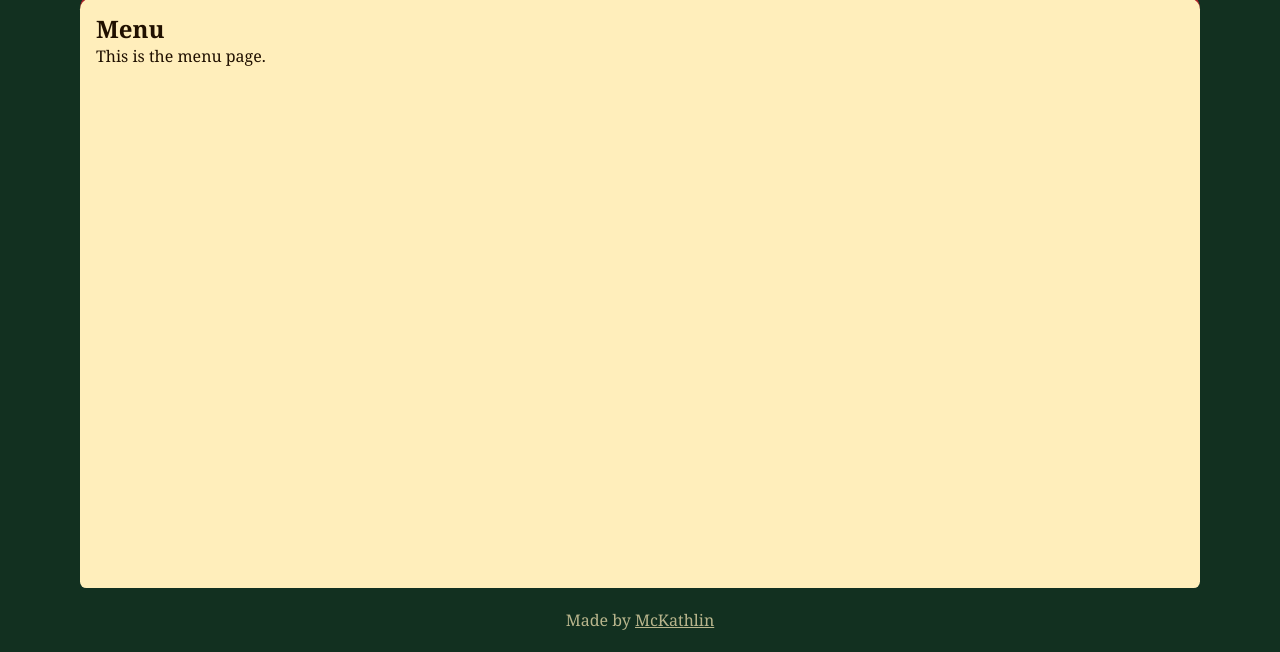
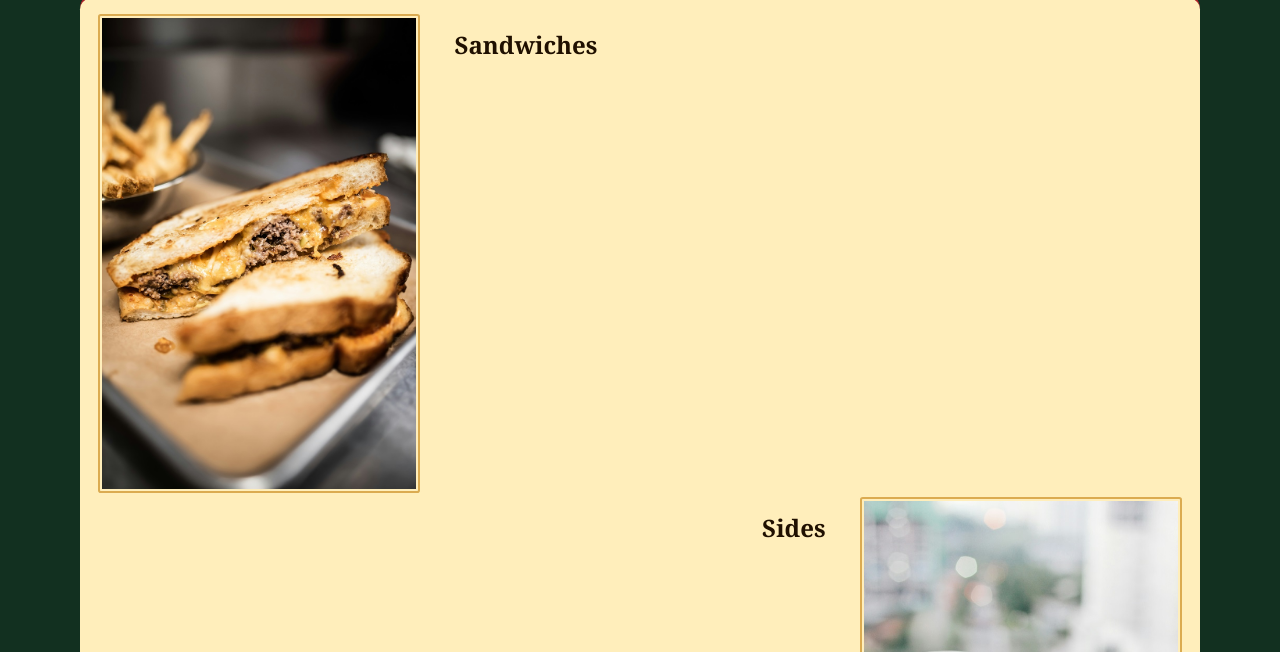
Before and after one commit to McKathlin/odin-restaurant, a website built with webpack: page src/template.html in a window 1280 px wide. Both pictures are taken after a click on the button "Menu". Shown: the part 145-797 px from the top of the page. Built offline with nearby package versions, Linux system fonts and the light colour scheme.

Commit message:
Place menu photos and headings

```diff
--- a/src/render-menu.js
+++ b/src/render-menu.js
@@ -1,9 +1,46 @@
 import doc from "./lib/doc.js";
+import lorem from "./lib/lorem.js";
+
+import sandwichImage from "./img/roast-beef-sandwich.jpg";
+import saladImage from "./img/berry-fruit-salad.jpg";
+import cocoaImage from "./img/hot-cocoa.jpg";
+import pieImage from "./img/plum-pie.jpg";
 
 function render(contentNode) {
     contentNode.append(
-        doc.h2("Menu"),
-        doc.p("This is the menu page."),
+        doc.make(".section", [
+            doc.img({ src: sandwichImage }),
+            doc.make(".text-block", [
+                doc.make("h2.left", "Sandwiches"),
+            ]),
+        ]),
+    );
+
+    contentNode.append(
+        doc.make(".section", [
+            doc.make(".text-block", [
+                doc.make("h2.right", "Sides"),
+            ]),
+            doc.img({ src: saladImage }),
+        ]),
+    );
+
+    contentNode.append(
+        doc.make(".section", [
+            doc.img({ src: cocoaImage }),
+            doc.make(".text-block", [
+                doc.make("h2.left", "Beverages"),
+            ]),
+        ]),
+    );
+
+    contentNode.append(
+        doc.make(".section", [
+            doc.make(".text-block", [
+                doc.make("h2.right", "Sweet Treats"),
+            ]),
+            doc.img({ src: pieImage }),
+        ]),
     );
 }
 
--- a/src/styles.css
+++ b/src/styles.css
@@ -139,6 +139,14 @@ main {
     content: ")";
 }
 
+main #content .left {
+    text-align: left;
+}
+
+main #content .right {
+    text-align: right;
+}
+
 /* Contact Form */
 
 form {
```
